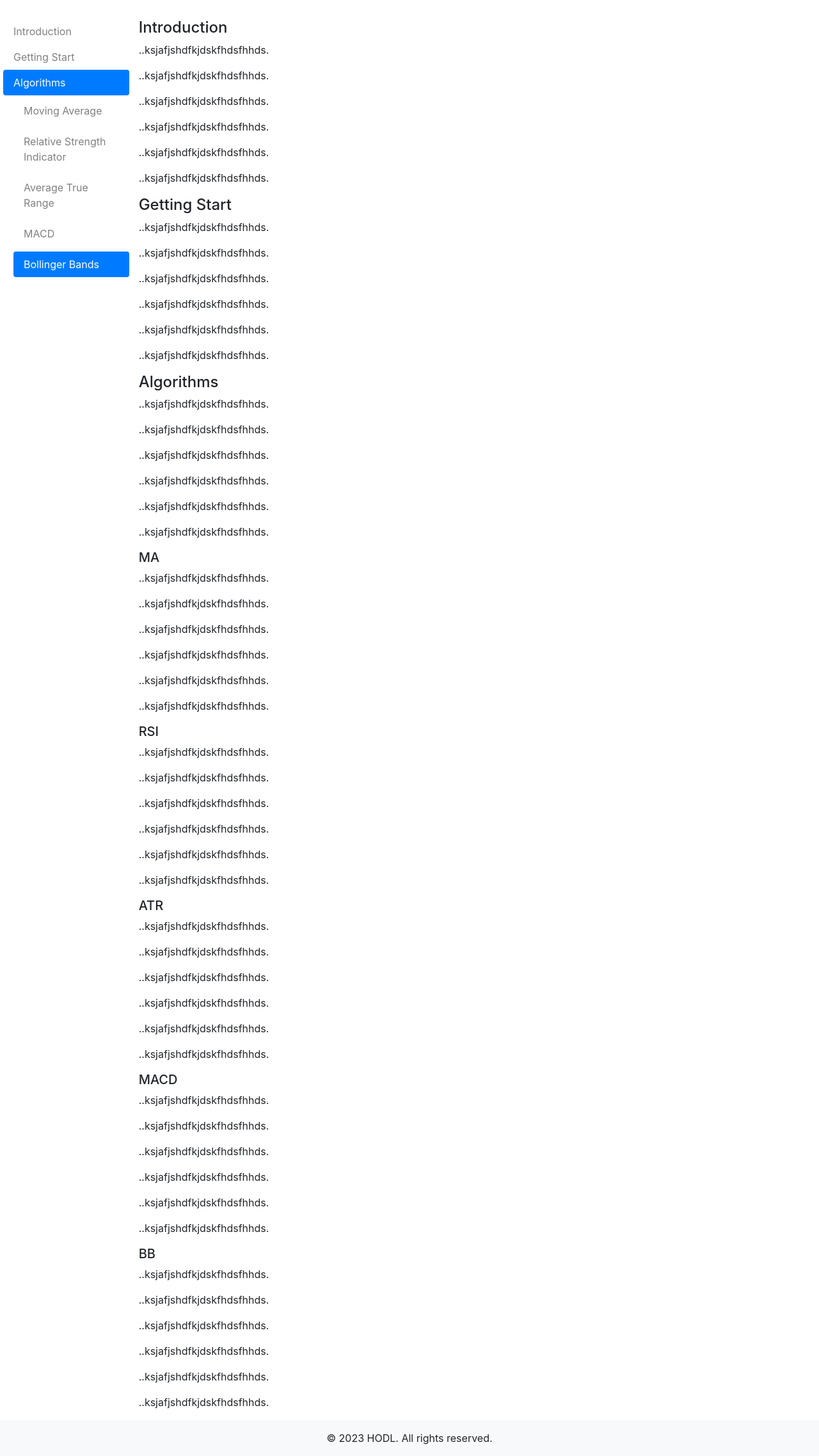
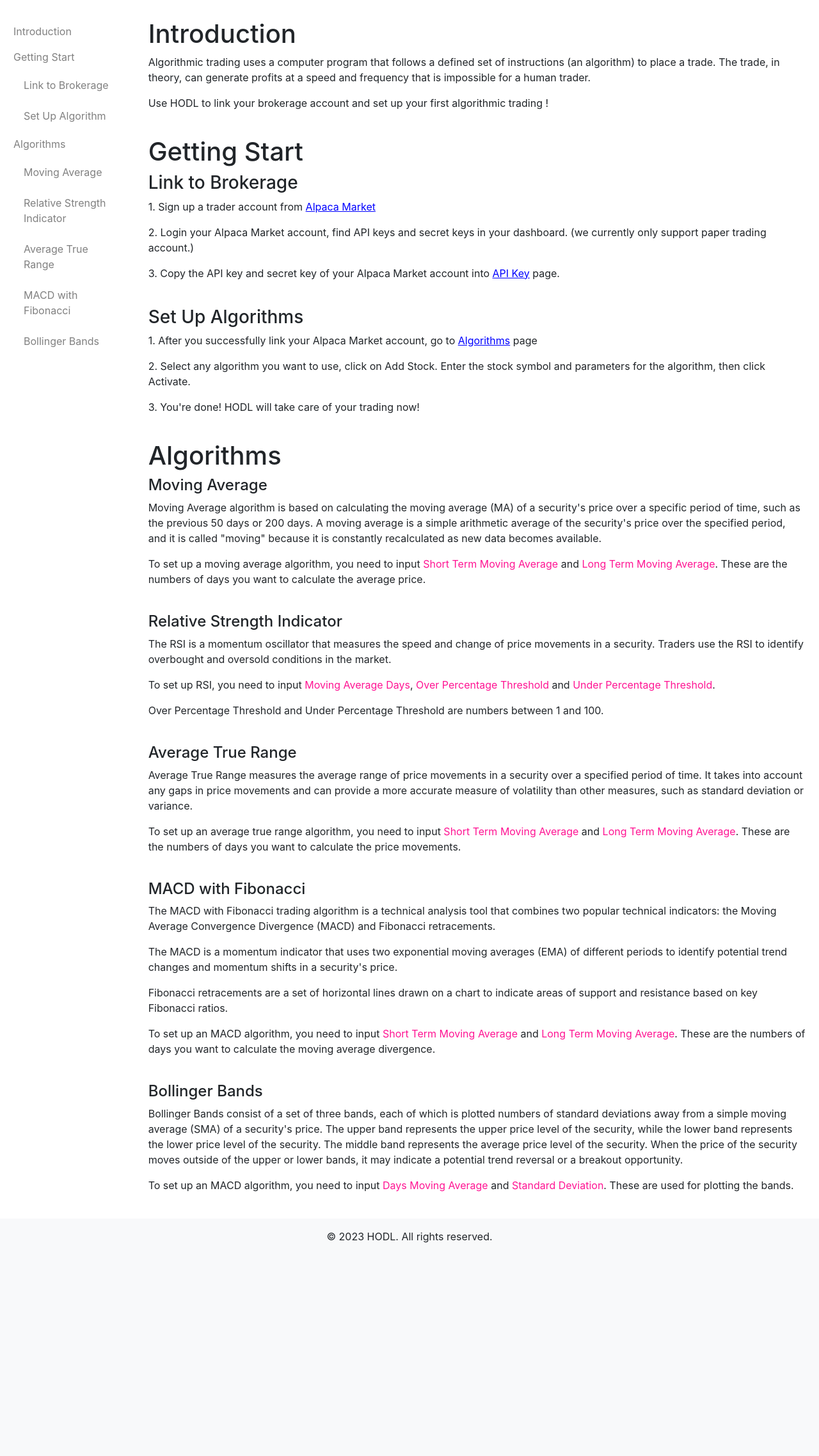
Before and after one commit to yongfu-lu/HODL, a Django app: page /user/help/ in a window 1280 px wide. Shown: the part 56-2331 px from the top of the page at 64% size. After the commit the page ends 1998 px from the top, so only its background shows below. Run offline with Django 4.2, Linux system fonts and the light colour scheme; some libraries are stand-ins or nearby versions.

Commit message:
first version of help page complete

```diff
--- a/user/templates/user/help.html
+++ b/user/templates/user/help.html
@@ -8,77 +8,87 @@
 </style>
 <div style="min-height: calc(100vh - 80px); padding-top:65px;">
     <div class="row">
-        <nav class="nav nav-pills flex-column col-md-2">
+        <nav class="nav flex-column col-sm-2">
             <a class="nav-link" href="#introduction">Introduction</a>
             <a class="nav-link" href="#getting-start">Getting Start</a>
+            <nav class="nav flex-column">
+                <a class="nav-link ml-3 my-1" href="#link-to-brokerage">Link to Brokerage</a>
+                <a class="nav-link ml-3 my-1" href="#set-up-algorithm">Set Up Algorithm</a>
+            </nav>
             <a class="nav-link" href="#algorithms">Algorithms</a>
-            <nav class="nav nav-pills flex-column">
+            <nav class="nav flex-column">
                 <a class="nav-link ml-3 my-1" href="#moving-average">Moving Average</a>
                 <a class="nav-link ml-3 my-1" href="#relative-strength-indicator">Relative Strength Indicator</a>
                 <a class="nav-link ml-3 my-1" href="#average-true-range">Average True Range</a>
-                <a class="nav-link ml-3 my-1" href="#macd">MACD</a>
+                <a class="nav-link ml-3 my-1" href="#macd">MACD with Fibonacci</a>
                 <a class="nav-link ml-3 my-1" href="#bollinger-bands">Bollinger Bands</a>
             </nav>
         </nav>
 
-        <div data-spy="scroll" data-offset="0">
-            <h4 id="introduction">Introduction</h4>
-            <p>..ksjafjshdfkjdskfhdsfhhds.</p>
-            <p>..ksjafjshdfkjdskfhdsfhhds.</p>
-            <p>..ksjafjshdfkjdskfhdsfhhds.</p>
-            <p>..ksjafjshdfkjdskfhdsfhhds.</p>
-            <p>..ksjafjshdfkjdskfhdsfhhds.</p>
-            <p>..ksjafjshdfkjdskfhdsfhhds.</p>
+        <div data-spy="scroll" data-offset="0" class="col-sm-10">
+            <h1 id="introduction">Introduction</h1>
+            <p>Algorithmic trading uses a computer program that follows a defined set of instructions (an algorithm) to place a trade.
+                The trade, in theory, can generate profits at a speed and frequency that is impossible for a human trader.</p>
+            <p>Use HODL to link your brokerage account and set up your first algorithmic trading !</p>
 
-            <h4 id="getting-start">Getting Start</h4>
-            <p>..ksjafjshdfkjdskfhdsfhhds.</p>
-            <p>..ksjafjshdfkjdskfhdsfhhds.</p>
-            <p>..ksjafjshdfkjdskfhdsfhhds.</p>
-            <p>..ksjafjshdfkjdskfhdsfhhds.</p>
-            <p>..ksjafjshdfkjdskfhdsfhhds.</p>
-            <p>..ksjafjshdfkjdskfhdsfhhds.</p>
-            <h4 id="algorithm">Algorithms</h4>
-            <p>..ksjafjshdfkjdskfhdsfhhds.</p>
-            <p>..ksjafjshdfkjdskfhdsfhhds.</p>
-            <p>..ksjafjshdfkjdskfhdsfhhds.</p>
-            <p>..ksjafjshdfkjdskfhdsfhhds.</p>
-            <p>..ksjafjshdfkjdskfhdsfhhds.</p>
-            <p>..ksjafjshdfkjdskfhdsfhhds.</p>
-            <h5 id="moving-average">MA</h5>
-            <p>..ksjafjshdfkjdskfhdsfhhds.</p>
-            <p>..ksjafjshdfkjdskfhdsfhhds.</p>
-            <p>..ksjafjshdfkjdskfhdsfhhds.</p>
-            <p>..ksjafjshdfkjdskfhdsfhhds.</p>
-            <p>..ksjafjshdfkjdskfhdsfhhds.</p>
-            <p>..ksjafjshdfkjdskfhdsfhhds.</p>
-            <h5 id="relative-strength-indicator">RSI</h5>
-            <p>..ksjafjshdfkjdskfhdsfhhds.</p>
-            <p>..ksjafjshdfkjdskfhdsfhhds.</p>
-            <p>..ksjafjshdfkjdskfhdsfhhds.</p>
-            <p>..ksjafjshdfkjdskfhdsfhhds.</p>
-            <p>..ksjafjshdfkjdskfhdsfhhds.</p>
-            <p>..ksjafjshdfkjdskfhdsfhhds.</p>
-            <h5 id="average-true-range">ATR</h5>
-            <p>..ksjafjshdfkjdskfhdsfhhds.</p>
-            <p>..ksjafjshdfkjdskfhdsfhhds.</p>
-            <p>..ksjafjshdfkjdskfhdsfhhds.</p>
-            <p>..ksjafjshdfkjdskfhdsfhhds.</p>
-            <p>..ksjafjshdfkjdskfhdsfhhds.</p>
-            <p>..ksjafjshdfkjdskfhdsfhhds.</p>
-            <h5 id="macd">MACD</h5>
-            <p>..ksjafjshdfkjdskfhdsfhhds.</p>
-            <p>..ksjafjshdfkjdskfhdsfhhds.</p>
-            <p>..ksjafjshdfkjdskfhdsfhhds.</p>
-            <p>..ksjafjshdfkjdskfhdsfhhds.</p>
-            <p>..ksjafjshdfkjdskfhdsfhhds.</p>
-            <p>..ksjafjshdfkjdskfhdsfhhds.</p>
-            <h5 id="bollinger-bands">BB</h5>
-            <p>..ksjafjshdfkjdskfhdsfhhds.</p>
-            <p>..ksjafjshdfkjdskfhdsfhhds.</p>
-            <p>..ksjafjshdfkjdskfhdsfhhds.</p>
-            <p>..ksjafjshdfkjdskfhdsfhhds.</p>
-            <p>..ksjafjshdfkjdskfhdsfhhds.</p>
-            <p>..ksjafjshdfkjdskfhdsfhhds.</p>
+            <br>
+            <h1 id="getting-start">Getting Start</h1>
+            <h3 id="link-to-brokerage"> Link to Brokerage </h3>
+            <p> 1. Sign up a trader account from <a href="https://alpaca.markets" style="color:blue; text-decoration: underline">Alpaca Market</a> </p>
+            <p> 2. Login your Alpaca Market account, find API keys and secret keys in your dashboard. (we currently only support paper trading account.)</p>
+            <p> 3. Copy the API key and secret key of your Alpaca Market account into <a href="/user/user-api" style="color:blue; text-decoration: underline">API Key</a> page.</p>
+
+            <br>
+            <h3 id="set-up-algorithm"> Set Up Algorithms </h3>
+            <p> 1. After you successfully link your Alpaca Market account, go to <a href="/user/algorithms" style="color:blue; text-decoration: underline">Algorithms</a> page</p>
+            <p> 2. Select any algorithm you want to use, click on Add Stock. Enter the stock symbol and parameters for the algorithm, then click Activate.</p>
+            <p> 3. You're done! HODL will take care of your trading now!</p>
+
+            <br>
+            <h1 id="algorithms"> Algorithms </h1>
+            <h4 id="moving-average">Moving Average</h4>
+            <p>Moving Average algorithm is based on calculating the moving average (MA) of a security's price over a specific period of time,
+                such as the previous 50 days or 200 days. A moving average is a simple arithmetic average of the security's price over the specified period,
+                and it is called "moving" because it is constantly recalculated as new data becomes available.</p>
+            <p>To set up a moving average algorithm, you need to input <span style="color: deeppink">Short Term Moving Average </span> and <span style="color: deeppink">Long Term Moving Average</span>.
+            These are the numbers of days you want to calculate the average price.</p>
+
+            <br>
+            <h4 id="relative-strength-indicator">Relative Strength Indicator</h4>
+            <p> The RSI is a momentum oscillator that measures the speed and change of price movements in a security.
+                Traders use the RSI to identify overbought and oversold conditions in the market. </p>
+            <p>To set up RSI, you need to input <span style="color: deeppink"> Moving Average Days</span>, <span style="color: deeppink">Over Percentage Threshold</span> and
+                <span style="color: deeppink">Under Percentage Threshold</span>.</p>
+            <p>Over Percentage Threshold and Under Percentage Threshold are numbers between 1 and 100.</p>
+
+            <br>
+            <h4 id="average-true-range">Average True Range</h4>
+            <p>Average True Range measures the average range of price movements in a security over a specified period of time.
+                It takes into account any gaps in price movements and can provide a more accurate measure of volatility than other measures,
+                such as standard deviation or variance.</p>
+            <p>To set up an average true range algorithm, you need to input <span style="color: deeppink">Short Term Moving Average </span> and <span style="color: deeppink">Long Term Moving Average</span>.
+            These are the numbers of days you want to calculate the price movements.</p>
+
+            <br>
+            <h4 id="macd">MACD with Fibonacci</h4>
+            <p> The MACD with Fibonacci trading algorithm is a technical analysis tool that combines two popular technical indicators:
+                the Moving Average Convergence Divergence (MACD) and Fibonacci retracements.</p>
+            <p>The MACD is a momentum indicator that uses two exponential moving averages (EMA) of different periods to identify potential trend changes and momentum shifts in a security's price. </p>
+            <p>Fibonacci retracements are a set of horizontal lines drawn on a chart to indicate areas of support and resistance based on key Fibonacci ratios. </p>
+            <p>To set up an MACD algorithm, you need to input <span style="color: deeppink">Short Term Moving Average </span> and <span style="color: deeppink">Long Term Moving Average</span>.
+            These are the numbers of days you want to calculate the moving average divergence.</p>
+
+            <br>
+            <h4 id="bollinger-bands">Bollinger Bands</h4>
+            <p>Bollinger Bands consist of a set of three bands, each of which is plotted numbers of standard deviations away from a simple moving average (SMA) of a security's price.
+            The upper band represents the upper price level of the security,
+            while the lower band represents the lower price level of the security.
+            The middle band represents the average price level of the security.
+            When the price of the security moves outside of the upper or lower bands, it may indicate a potential trend reversal or a breakout opportunity.</p>
+            <p>To set up an MACD algorithm, you need to input <span style="color: deeppink"> Days Moving Average </span> and <span style="color: deeppink">Standard Deviation</span>.
+            These are used for plotting the bands. </p>
+
+            <br>
         </div>
     </div>
 
```
